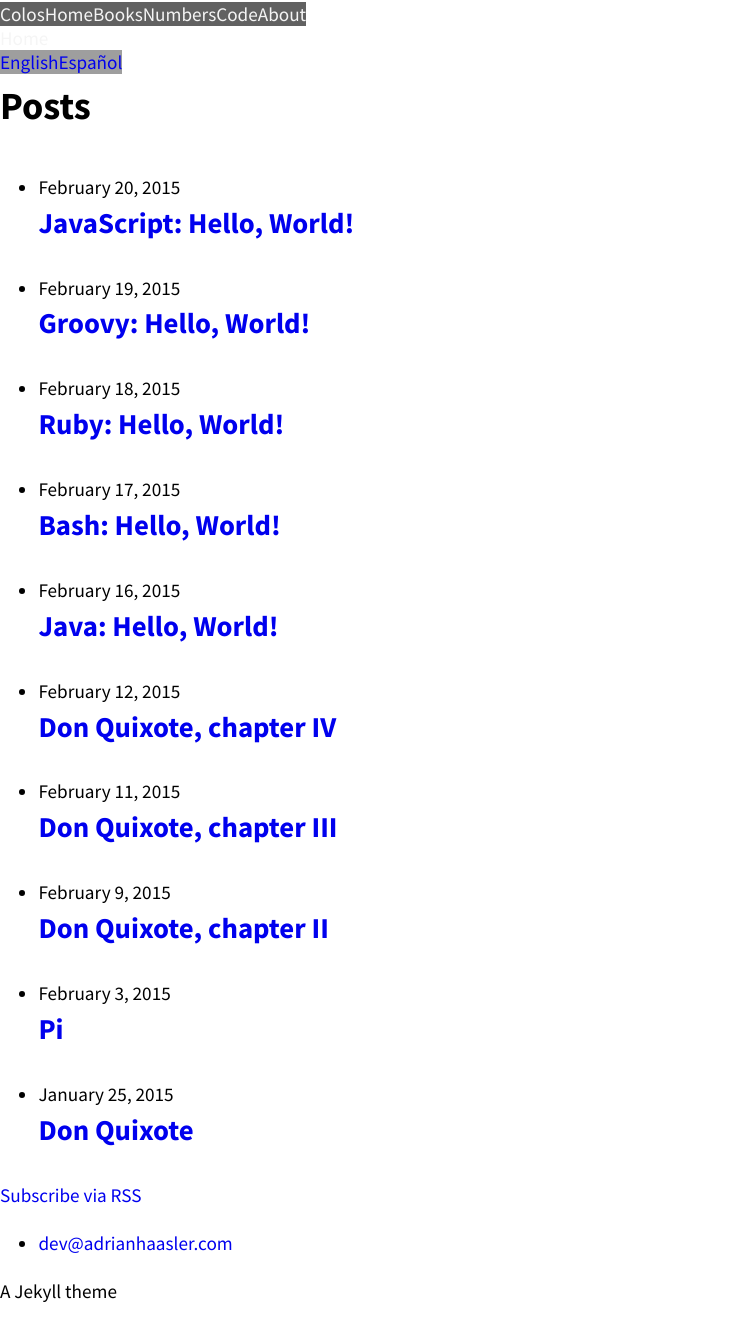
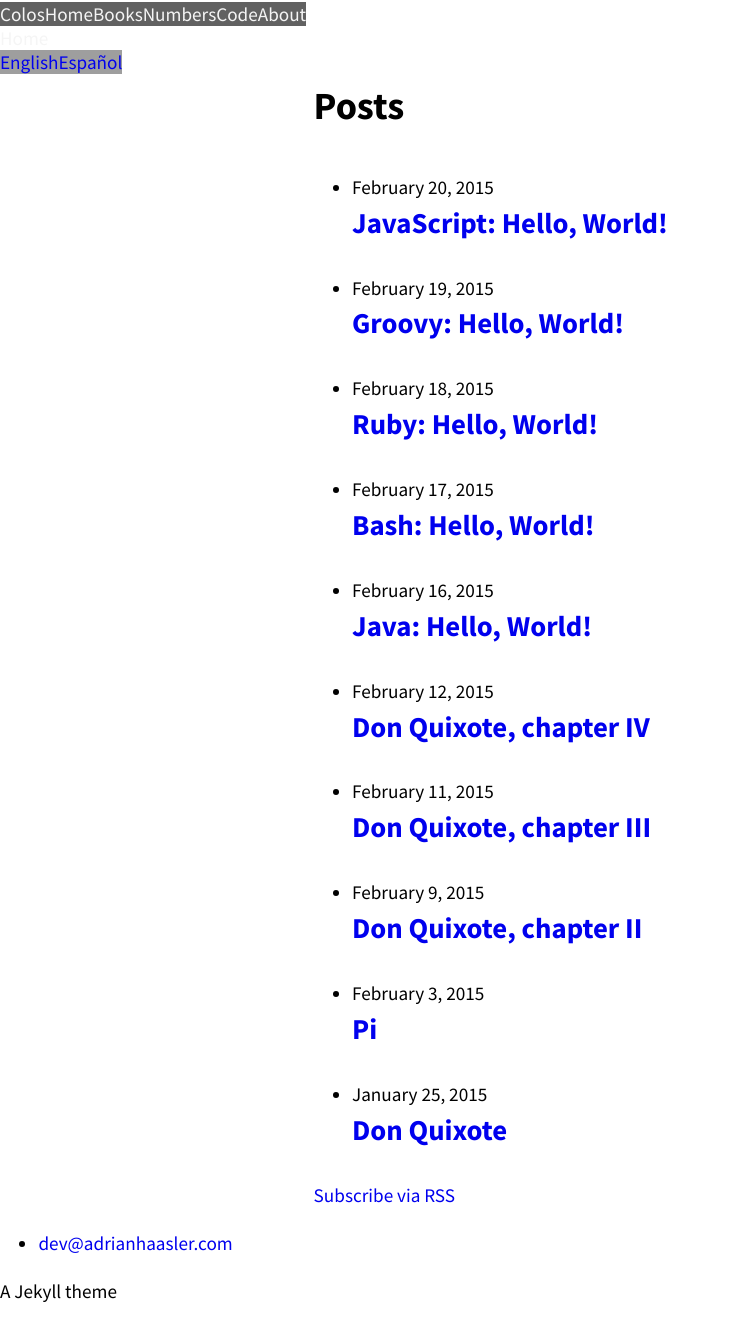
Before and after one commit to ahaasler/colos, a Jekyll site: the page built from _pages/en/home.md, in a window 1280 px wide. Shown: the whole page, without its empty margins (0-729 px from the left). Built offline with Jekyll 4.4.1, drawn with Linux system fonts in a browser that asks for light colours; Markdown is read by kramdown in place of the engine named in the settings.

Commit message:
Set max content width and center it
This improves readability.

```diff
--- a/_sass/_layout.scss
+++ b/_sass/_layout.scss
@@ -8,6 +8,12 @@ core-menu {
 	margin: 0;
 }
 
+// Page content
+.page-content {
+	margin: 0 auto;
+	max-width: 34em;
+}
+
 // Code blocks
 .highlight {
 	padding: $spacing-unit * 0.4 $spacing-unit * 0.6 $spacing-unit / 12;
```
